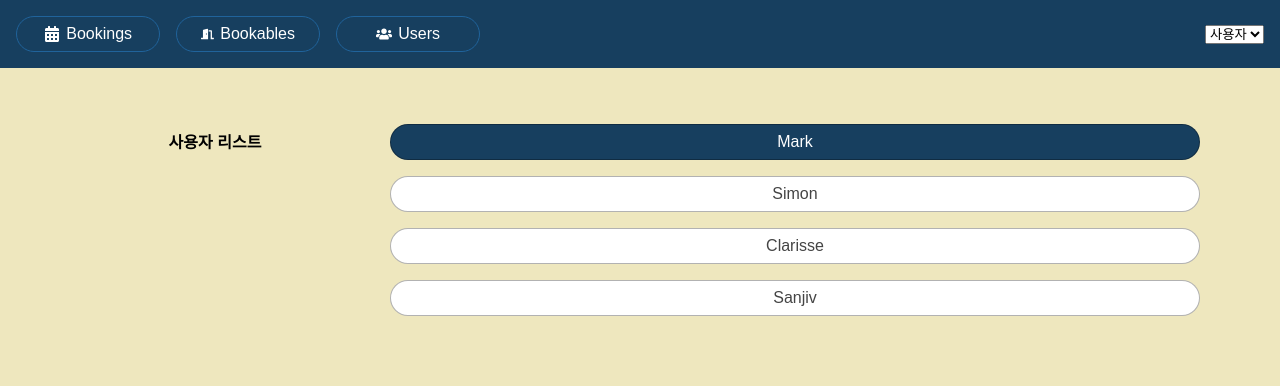
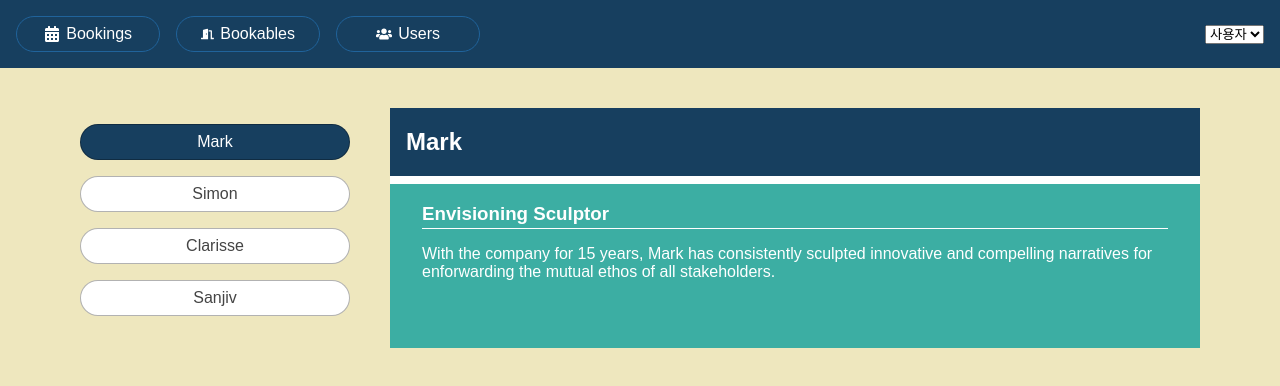
Before and after one commit to SJC-s/React-Demo, a React (Vite) app: page /users in a window 1280 px wide. Shown: the top 386 px of the page. Built offline with nearby package versions, Linux system fonts and the light colour scheme; data requests are answered from the project's data file.

Commit message:
#9 UserPage 완료 useEffect 테스트 완료

```diff
--- /dev/null
+++ b/db.json
@@ -0,0 +1,151 @@
+{
+  "bookables": [
+    {
+      "id": 1,
+      "group": "Rooms",
+      "title": "Meeting Room",
+      "notes": "The one with the big table and interactive screen. Seats 12. See Colin if you need the tea and coffee trolley.",
+      "sessions": [
+        1,
+        2,
+        3
+      ],
+      "days": [
+        1,
+        2,
+        3,
+        4,
+        5,
+        0
+      ]
+    },
+    {
+      "id": 2,
+      "group": "Rooms",
+      "title": "Lecture Hall",
+      "notes": "For more formal 'sage-on-the-stage' presentations. Seats 100. See Sandra for help with AV setup.",
+      "sessions": [
+        1,
+        3,
+        4
+      ],
+      "days": [
+        0,
+        1,
+        2,
+        3,
+        4
+      ]
+    },
+    {
+      "id": 3,
+      "group": "Rooms",
+      "title": "Games Room",
+      "notes": "Table tennis, table football, pinball! There's also a selection of board games. Please tidy up!",
+      "sessions": [
+        0,
+        2,
+        4
+      ],
+      "days": [
+        0,
+        2,
+        3,
+        4,
+        5,
+        6
+      ]
+    },
+    {
+      "id": 4,
+      "group": "Rooms",
+      "title": "Lounge",
+      "notes": "A relaxing place to hang out. Ideal for bean bag wranglers and sofa surfers. Help yourself to a beer after hours.",
+      "sessions": [
+        0,
+        1,
+        2,
+        3,
+        4
+      ],
+      "days": [
+        0,
+        1,
+        2,
+        3,
+        4,
+        5,
+        6
+      ]
+    },
+    {
+      "id": 5,
+      "group": "Kit",
+      "title": "Projector",
+      "notes": "Portable but powerful. Keep it with the case. Be careful, it gets quite hot after a while!",
+      "sessions": [
+        1,
+        2,
+        3,
+        4
+      ],
+      "days": [
+        0,
+        2,
+        3,
+        4,
+        5
+      ]
+    },
+    {
+      "id": 6,
+      "group": "Kit",
+      "title": "Wireless mics",
+      "notes": "Really handy but don't forget to switch them off when you pop out of the room.",
+      "sessions": [
+        1,
+        3,
+        4
+      ],
+      "days": [
+        0,
+        2,
+        3,
+        4,
+        5,
+        6
+      ]
+    }
+  ],
+  "users": [
+    {
+      "id": 1,
+      "name": "Mark",
+      "img": "user1.png",
+      "title": "Envisioning Sculptor",
+      "notes": "With the company for 15 years, Mark has consistently sculpted innovative and compelling narratives for enforwarding the mutual ethos of all stakeholders."
+    },
+    {
+      "id": 2,
+      "name": "Simon",
+      "img": "user2.png",
+      "title": "Outreach Samurai",
+      "notes": "Simon wrangles social networks, elegantly employing bleeding-katana psycho-tools to leverage what he likes to call 'News Technology'."
+    },
+    {
+      "id": 3,
+      "name": "Clarisse",
+      "img": "user3.png",
+      "title": "Quantum Explorator",
+      "notes": "Surfing a higher plane of understanding, Clarisse value-adds the latest 'beyond fullstack' platforms, libraries and universes, collapsing realities to find the one truth."
+    },
+    {
+      "id": 4,
+      "name": "Sanjiv",
+      "img": "user4.png",
+      "title": "Devil's Advocate Advocate",
+      "notes": "Sanjiv lives your life to better understand your power-tantrums and architect empathic growth journeys that break the shell and distribute the yoke company-wide."
+    }
+  ],
+  "bookings": []
+}
--- a/package.json
+++ b/package.json
@@ -11,6 +11,7 @@
   },
   "dependencies": {
     "history": "^5.3.0",
+    "json-server": "^0.17.3",
     "react": "^18.3.1",
     "react-dom": "^18.3.1",
     "react-icons": "^5.3.0",
--- a/src/component/Bookings/date-util.js
+++ b/src/component/Bookings/date-util.js
@@ -18,15 +18,15 @@
     date.setDate(date.getDate() + offset);
     return date;
 }
-
-let result = getWeek(new Date());
-console.log(result);
-
-result = getWeek(new Date(), 7);
-console.log(result);
-
-result = getWeek(new Date(), -7);
-console.log(result);
-
-result = getWeek(new Date('2024-11-06'));
-console.log(result);
+// 테스트
+// let result = getWeek(new Date());
+// console.log(result);
+//
+// result = getWeek(new Date(), 7);
+// console.log(result);
+//
+// result = getWeek(new Date(), -7);
+// console.log(result);
+//
+// result = getWeek(new Date('2024-11-06'));
+// console.log(result);
--- /dev/null
+++ b/src/component/Users/PageSpinner.jsx
@@ -0,0 +1,9 @@
+import {FaSpinner} from "react-icons/fa";
+
+export default function PageSpinner() {
+    return (
+        <p className="page-loading">
+            <FaSpinner className="icon-loading"/>
+        </p>
+    )
+}
--- a/src/component/Users/UserList.jsx
+++ b/src/component/Users/UserList.jsx
@@ -1,12 +1,39 @@
-import {users} from "../../static.json"
-import {useState} from "react";
+import {useEffect, useState} from "react";
+import PageSpinner from "./PageSpinner.jsx";
 
 function UserList() {
+    const [users, setUsers] = useState(null);
+    // fetch 중 오류 발생시 또는 로딩 중의 상태값
+    const [error, setError] = useState(null);
+    const [loading, setLoading] = useState(true);
+    const [userIndex, setUserIndex] = useState(0);
+    const user = users?.[userIndex]; // 자바의 Optional 역할 연산자 : ?.(null 아닐 때만 실행)
 
-    const [userIndex, setUserIndex] = useState(0);
+    // API 서비스 제공하는 서버로부터 데이터 가져오기
+    useEffect(() => {
+        setLoading(true);
+        fetch("http://localhost:3002/users").then(response => {
+            return response.json();
+        }).then(data => {
+            console.log(data);
+            setUsers(data);
+            setLoading(false)
+        }).catch(error => {setError(error.message);})
+    }, []);
+    // [data] : 의존값, 없으면 컴포넌트 실행될 때 처음 1번만 useEffect 동작, 있으면 data 값이 변경될 때마다 useEffect 실행
+    // 상태값 변수
+    if(error) {
+        return <div>오류 : {error}</div>
+    }
+
+    if(loading) { // 스피너 컴포넌트 사용 가능
+        // return <div>로딩중.....</div>
+        return <PageSpinner/>
+    }
 
     return (
-        <ul className="items-list-nav">
+        <>
+            {users && (<ul className="users items-list-nav">
                 {users.map((u,i) => (
                     <li key={u.id} className={i === userIndex ? "selected":null}>
                         <button className="btn" onClick={() => setUserIndex(i)}>
@@ -14,7 +41,17 @@
                         </button>
                     </li>
                 ))}
-        </ul>
+            </ul>)}
+            {user && (<div className="item user">
+                <div className="item-header">
+                    <h2>{user.name}</h2>
+                </div>
+                <div className="user-details">
+                    <h3>{user.title}</h3>
+                    <p>{user.notes}</p>
+                </div>
+            </div>)}
+        </>
     )
 
 }
--- a/src/component/Users/UsersPage.jsx
+++ b/src/component/Users/UsersPage.jsx
@@ -3,7 +3,6 @@
 function UsersPage() {
     return (
         <main className="users-page">
-            <h4>사용자 리스트</h4>
             {/* 사용자 이름 목록 만들기 */}
             <UserList/>
         </main>
```
Also changed, not shown: 1 other file (tests, documents, lock files or other folders). Lines whose indentation alone changed are shown as unchanged.
